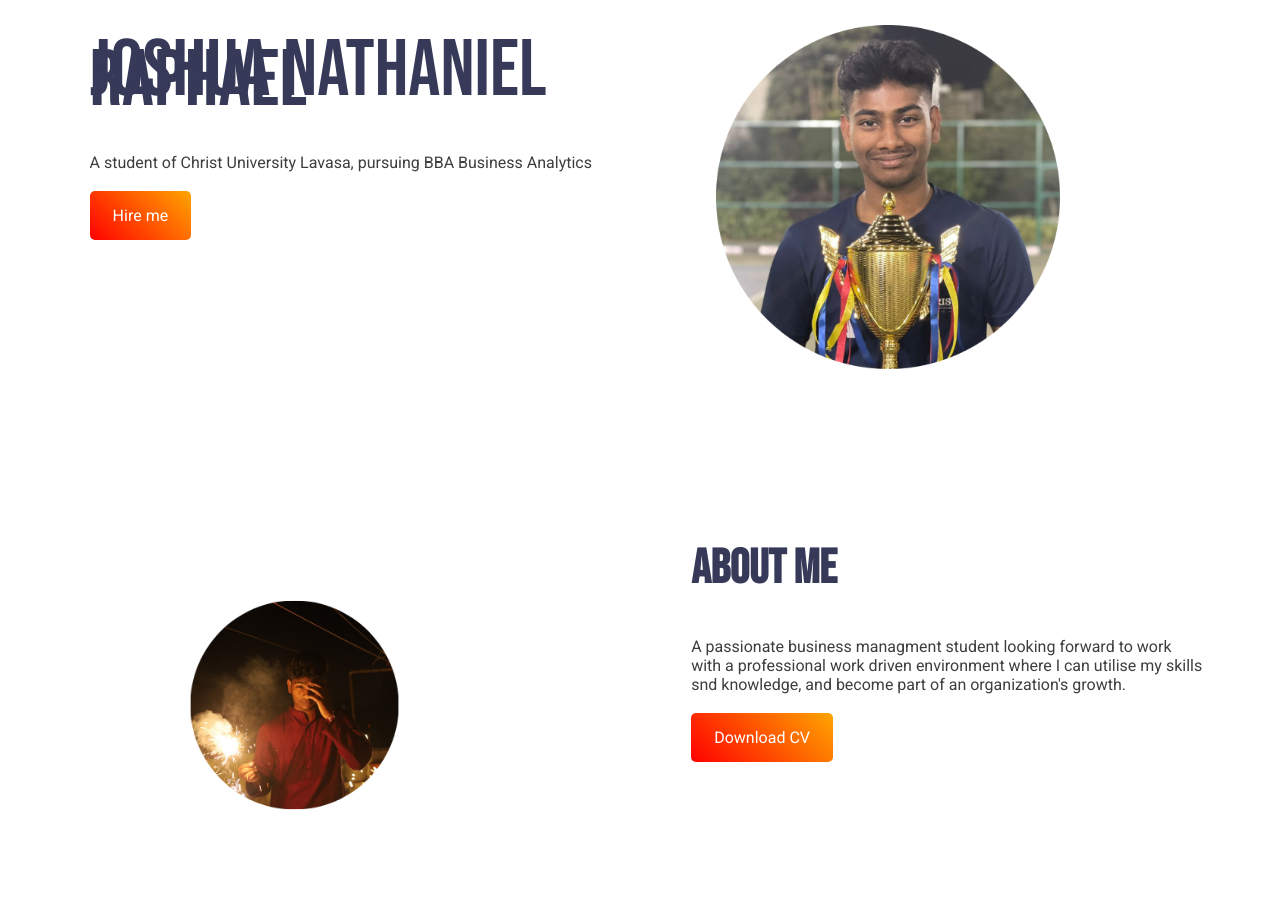
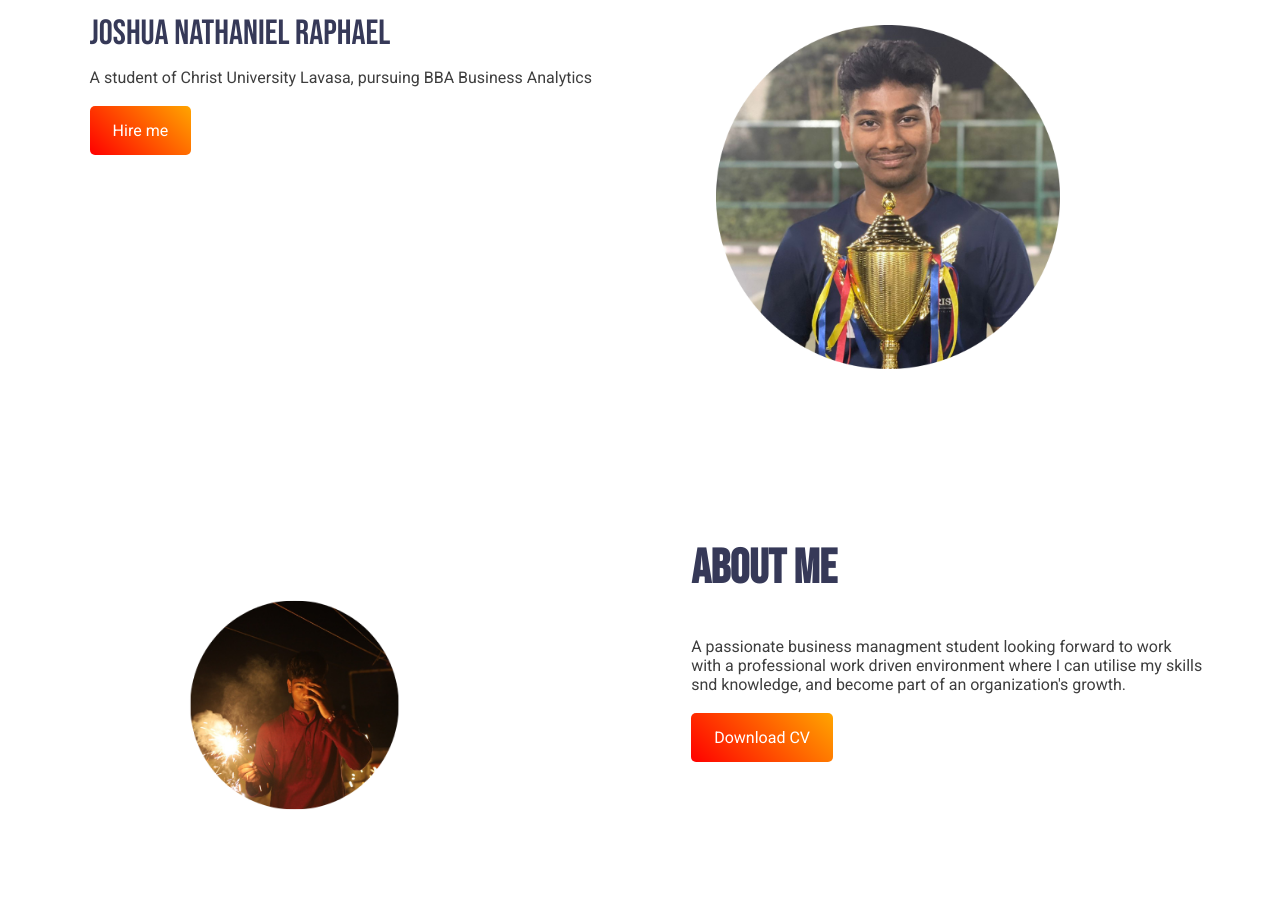
Before and after one commit to joshua-raphael14/Joshua-portfolio, a plain HTML site: page index.html in a window 1280 px wide. Shown: the top 917 px of the page. Drawn offline with Linux system fonts and the light colour scheme.

Commit message:
Update style.css

```diff
--- a/style.css
+++ b/style.css
@@ -27,7 +27,7 @@ a{
 }
 .welcome{
     font-weight: 500;
-    font-size: 80px;
+    font-size: 35px;
     line-height: 10px;
 }
 .half-width{
```
